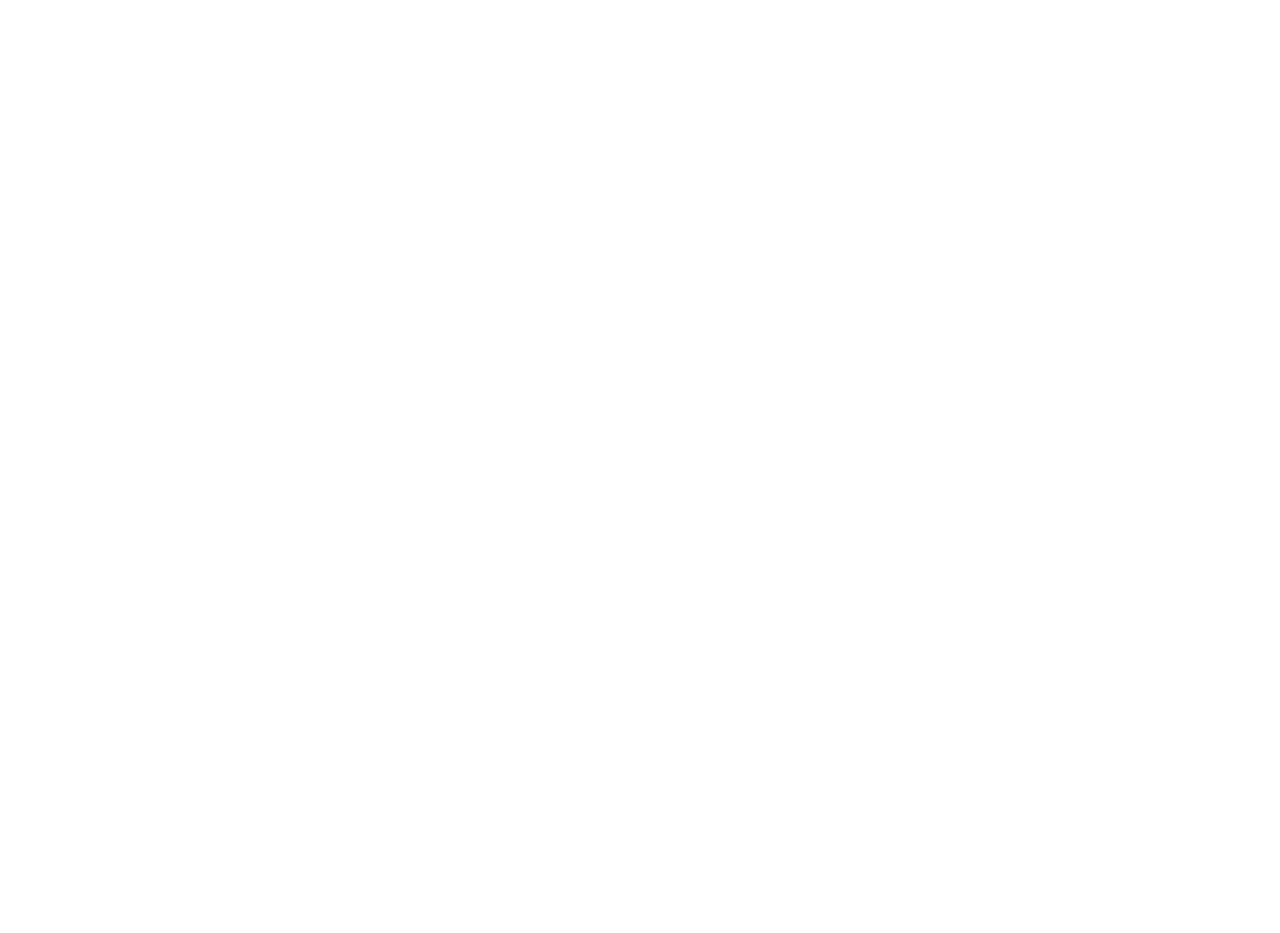
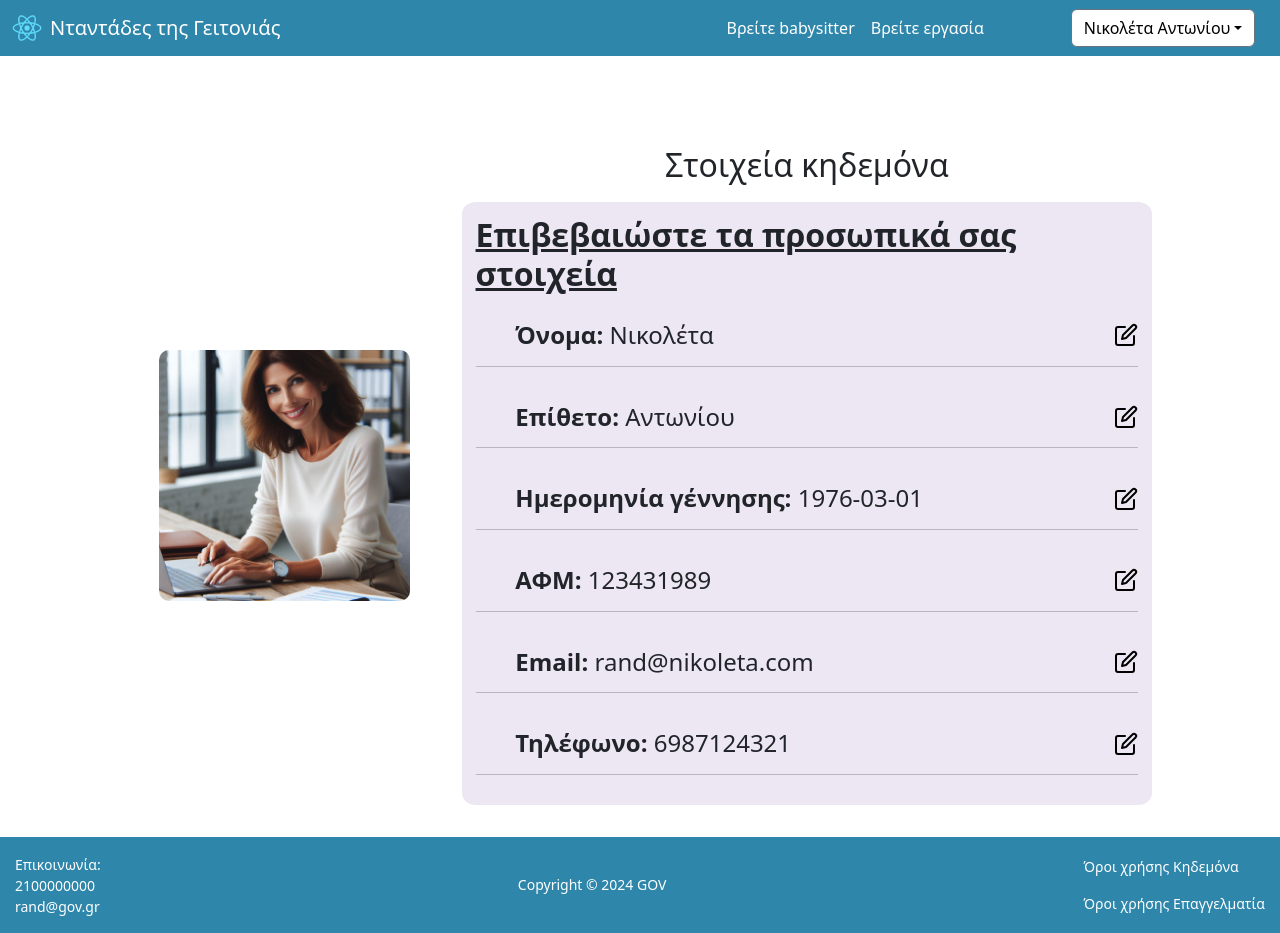
Before and after one commit to Ragkosgiorgos/Babysitter-App, a React (Create React App) app: page /goneis/profile in a window 1280 px wide. Before the commit this address had no page. Before the commit the page ends 800 px from the top, so only its background shows below. Built offline with nearby package versions, Linux system fonts and the light colour scheme.

Commit message:
start of GoneisProfile

```diff
--- a/src/App.js
+++ b/src/App.js
@@ -9,6 +9,7 @@
 import DimiourgiaAggelias from "./Pages/Epaggelmaties/DimiourgiaAggelias";
 import DimiourgiaSymbolaiou from "./Pages/Goneis/DimiourgiaSymbolaiou";
 import PreviewAggelias from "./Pages/Epaggelmaties/PreviewAggelias";
+import GoneisProfile from "./Pages/Goneis/GoneisProfile";
 
 function App() {
   return (
@@ -23,6 +24,7 @@
       <Route path="nea-aggelia" element={<DimiourgiaAggelias />} />
       <Route path="neo-symbolaio" element={<DimiourgiaSymbolaiou />} />
       <Route path="preview-aggelias" element={<PreviewAggelias />} />
+      <Route path="goneis/profile" element = {<GoneisProfile />} />
     </Routes>
       </BrowserRouter>
     </div>
--- /dev/null
+++ b/src/Pages/Goneis/GoneisProfile.js
@@ -0,0 +1,162 @@
+import React, { useState, useEffect } from "react";
+import Header from "../../Components/Header";
+import Footer from "../../Components/Footer";
+
+function GoneisProfile() {
+  const [profiles, setProfiles] = useState([]);
+  const [editedData, setEditedData] = useState({
+    name: "",
+    surname: "",
+    birthDate: "",
+    afm: "",
+    email: "",
+    phone: "",
+  });
+
+  const [isEditing, setIsEditing] = useState({
+    name: false,
+    surname: false,
+    birthDate: false,
+    afm: false,
+    email: false,
+    phone: false,
+  });
+
+  useEffect(() => {
+    fetch("/data/khdemones.json")
+      .then((response) => {
+        if (!response.ok) {
+          throw new Error(`HTTP error! status: ${response.status}`);
+        }
+        return response.json();
+      })
+      .then((data) => {
+        setProfiles(data);
+      })
+      .catch((error) => {
+        console.error("Error fetching JSON:", error);
+      });
+  }, []);
+
+  const khdemonas = profiles.find((profile) => profile.uid === 2);
+
+  const handleEditClick = (field) => {
+    setIsEditing({ ...isEditing, [field]: true });
+    setEditedData({ ...editedData, [field]: khdemonas?.[field] || "" });
+  };
+
+  const handleInputChange = (e) => {
+    const { name, value } = e.target;
+    setEditedData({ ...editedData, [name]: value });
+  };
+
+  const handleSaveChanges = (field) => {
+    const updatedProfile = { ...khdemonas, [field]: editedData[field] };
+    // Update the profiles array with the new data
+    setProfiles((prevProfiles) => {
+      return prevProfiles.map((profile) =>
+        profile.uid === khdemonas.uid ? updatedProfile : profile
+      );
+    });
+    // Disable editing mode for that field
+    setIsEditing({ ...isEditing, [field]: false });
+  };
+
+  return (
+    <div>
+      <Header log="connected" uid={1} name={"Νικολέτα"} surname={"Αντωνίου"} property={"parent"} />
+
+      <div style={{ textAlign: "center", display: "flex", justifyContent: "center", marginTop: "90px" }}>
+        {/* Flex container for image and data box */}
+        <div style={{ display: "flex", width: "80%", alignItems: "center" }}>
+          {/* Left column with the image */}
+          <div style={{ flex: 1, paddingRight: "20px" }}>
+            <img
+              src="/data/nikoleta.jpeg" // Replace with your image URL
+              alt="Khdemonas"
+              style={{ width: "80%", height: "auto", borderRadius: "10px" }} // Adjust size as needed
+            />
+          </div>
+            <div style={{display:"flex",flexDirection:"column"}}>
+            <h2>Στοιχεία κηδεμόνα</h2>
+          {/* Right column with the data box */}
+          <div
+            style={{
+              flex: 2,
+              backgroundColor: "#ece7f2",
+              borderRadius: "2%",
+              padding: "2%",
+              display: "flex",
+              flexDirection: "column",
+              marginTop:"10px"
+            }}
+          >
+            <h2 style={{ textAlign: "left", textDecoration: "underline" }}>
+              <b>Επιβεβαιώστε τα προσωπικά σας στοιχεία</b>
+            </h2>
+            {["name", "surname", "birthDate", "afm", "email", "phone"].map((field) => (
+              <div key={field}>
+                <h4 style={{ textAlign: "left", marginTop: "3%", marginLeft: "6%" }}>
+                  <div
+                    style={{
+                      display: "flex",
+                      justifyContent: "space-between",
+                      alignItems: "center",
+                    }}
+                  >
+                    <div style={{ width: "80%" }}>
+                      <b>
+                        {field === "name"
+                          ? "Όνομα"
+                          : field === "surname"
+                          ? "Επίθετο"
+                          : field === "birthDate"
+                          ? "Ημερομηνία γέννησης"
+                          : field === "afm"
+                          ? "ΑΦΜ"
+                          : field === "email"
+                          ? "Email"
+                          : "Τηλέφωνο"}:
+                      </b>{" "}
+                      {isEditing[field] ? (
+                        <input
+                          type={field === "birthDate" ? "date" : "text"}
+                          name={field}
+                          value={editedData[field]}
+                          onChange={handleInputChange}
+                        />
+                      ) : (
+                        khdemonas?.[field] || "N/A"
+                      )}
+                    </div>
+                    {isEditing[field] && (
+                      <button
+                        style={{
+                          marginRight: "10px", // Space between button and img
+                        }}
+                        onClick={() => handleSaveChanges(field)}
+                      >
+                        Save
+                      </button>
+                    )}
+                    <img
+                      style={{ cursor: "pointer" }}
+                      src="/edit (1).svg"
+                      alt="Edit"
+                      onClick={() => handleEditClick(field)}
+                    />
+                  </div>
+                </h4>
+                <hr />
+              </div>
+            ))}
+          </div>
+          </div>
+        </div>
+      </div>
+      <Footer/>
+    </div>
+  );
+}
+
+export default GoneisProfile;
```
Also changed, not shown: public/edit (1).svg (added).
